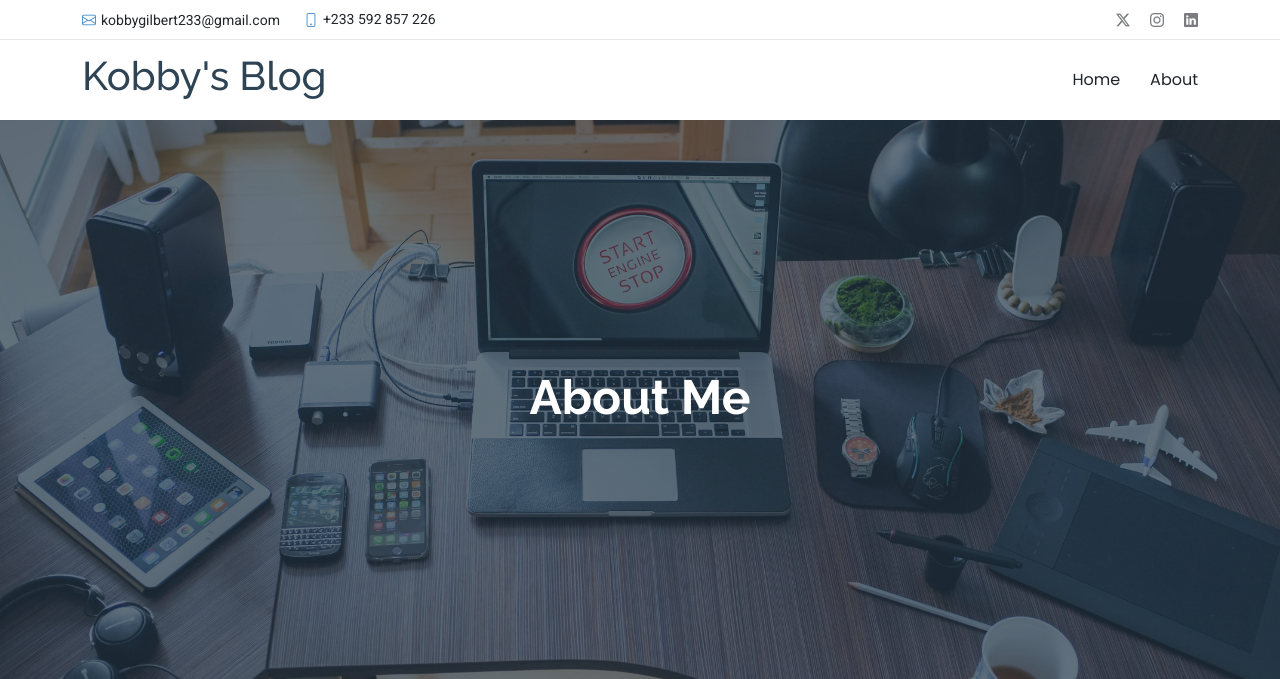
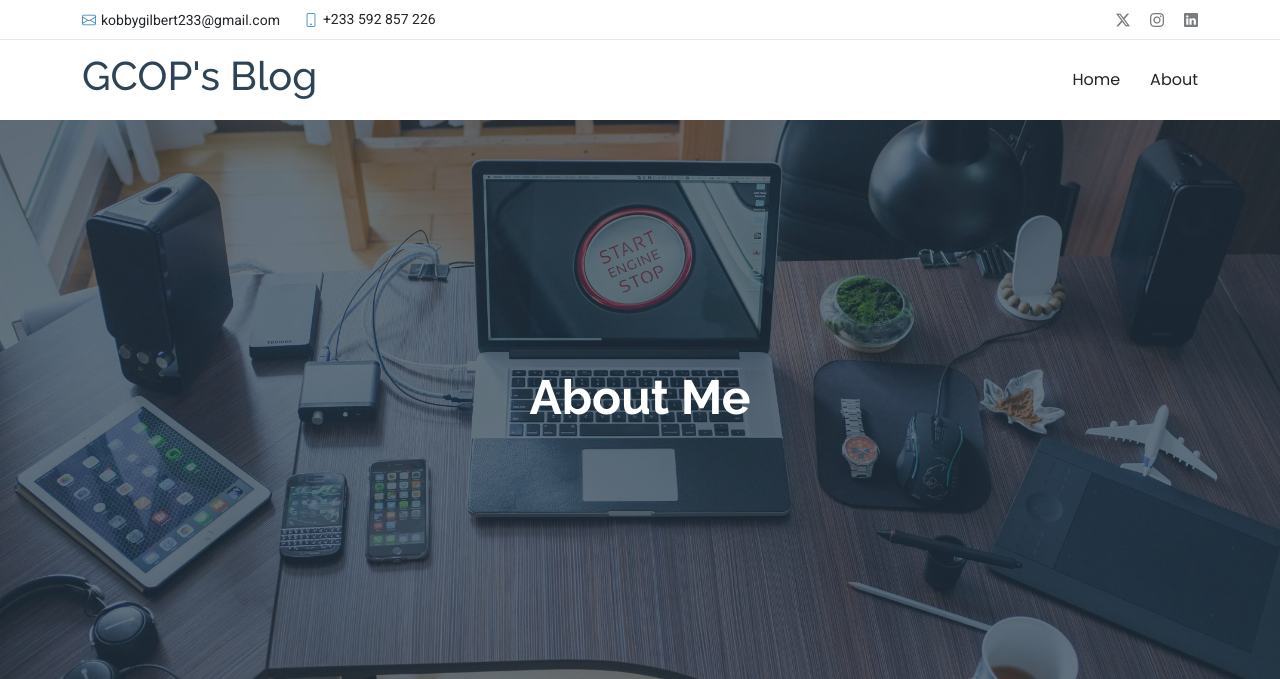
Before and after one commit to Kobby24/my_blog, a Django app: template blog/templates/about.html in a window 1280 px wide. Shown: the top 679 px of the page. Run offline with Django 3.2, Linux system fonts and the light colour scheme; the template is opened without the code that fills it, so the values that code supplies are empty; some libraries are stand-ins or nearby versions.

Commit message:
deployment underway

```diff
--- a/blog/templates/header.html
+++ b/blog/templates/header.html
@@ -51,7 +51,7 @@
       <div class="container position-relative d-flex align-items-center justify-content-between">
           <!-- Uncomment the line below if you also wish to use an image logo -->
 <!--           <img src="../static/assets1/img/logo.png" alt="">-->
-          <h1 class="sitename">Kobby's Blog</h1>
+          <h1 class="sitename">GCOP's Blog</h1>
 
 
         <nav id="navmenu" class="navmenu">
```
